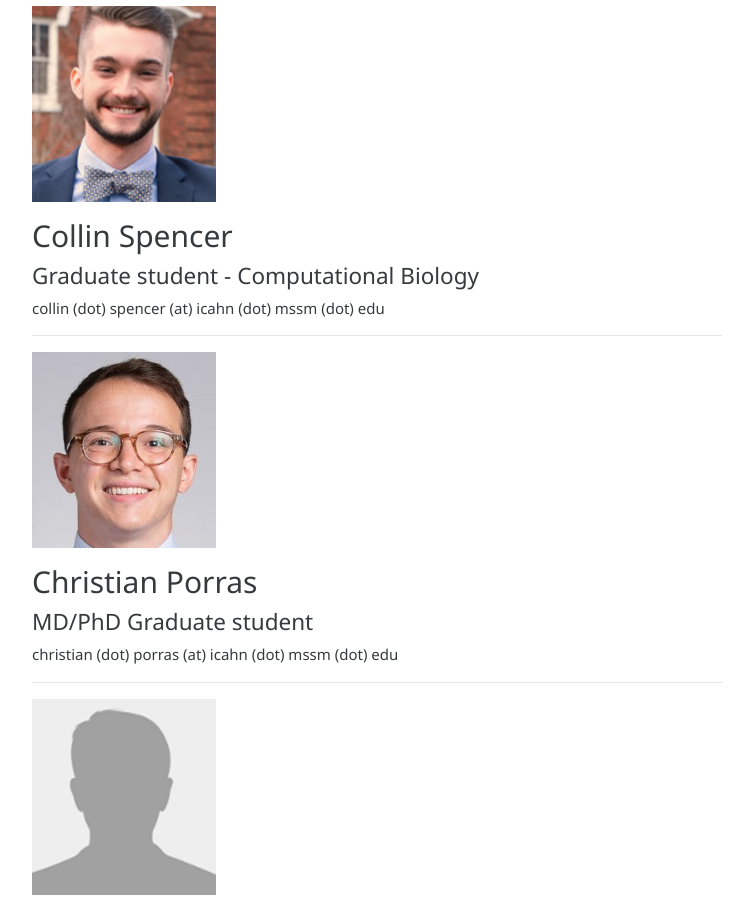
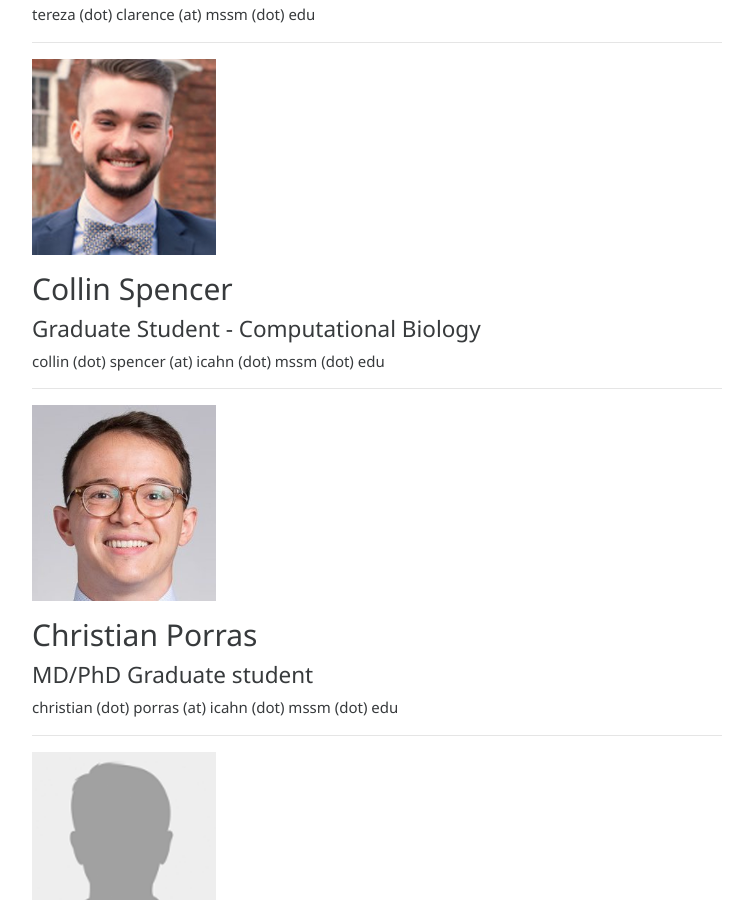
Before and after one commit to leelaboratory/leelaboratory.github.io, a Jekyll site: the page built from pages/team.md, in a window 1280 px wide and 900 px high, scrolled down 965 px. Shown: the whole window, without its empty margins (263-1016 px from the left). Built offline with Jekyll 4.4.1, drawn with Linux system fonts in a browser that asks for light colours.

```diff
--- a/pages/team.md
+++ b/pages/team.md
@@ -27,7 +29,7 @@ tereza (dot) clarence (at) mssm (dot) edu
 <img src="/images/CS.jpeg" width="184" height="196">
 
 ## Collin Spencer
-#### Graduate student - Computational Biology
+#### Graduate Student - Computational Biology
 collin (dot) spencer (at) icahn (dot) mssm (dot) edu
 
 <hr>
```
Also changed, not shown: other parts of pages/team.md (+3 -1 lines).
